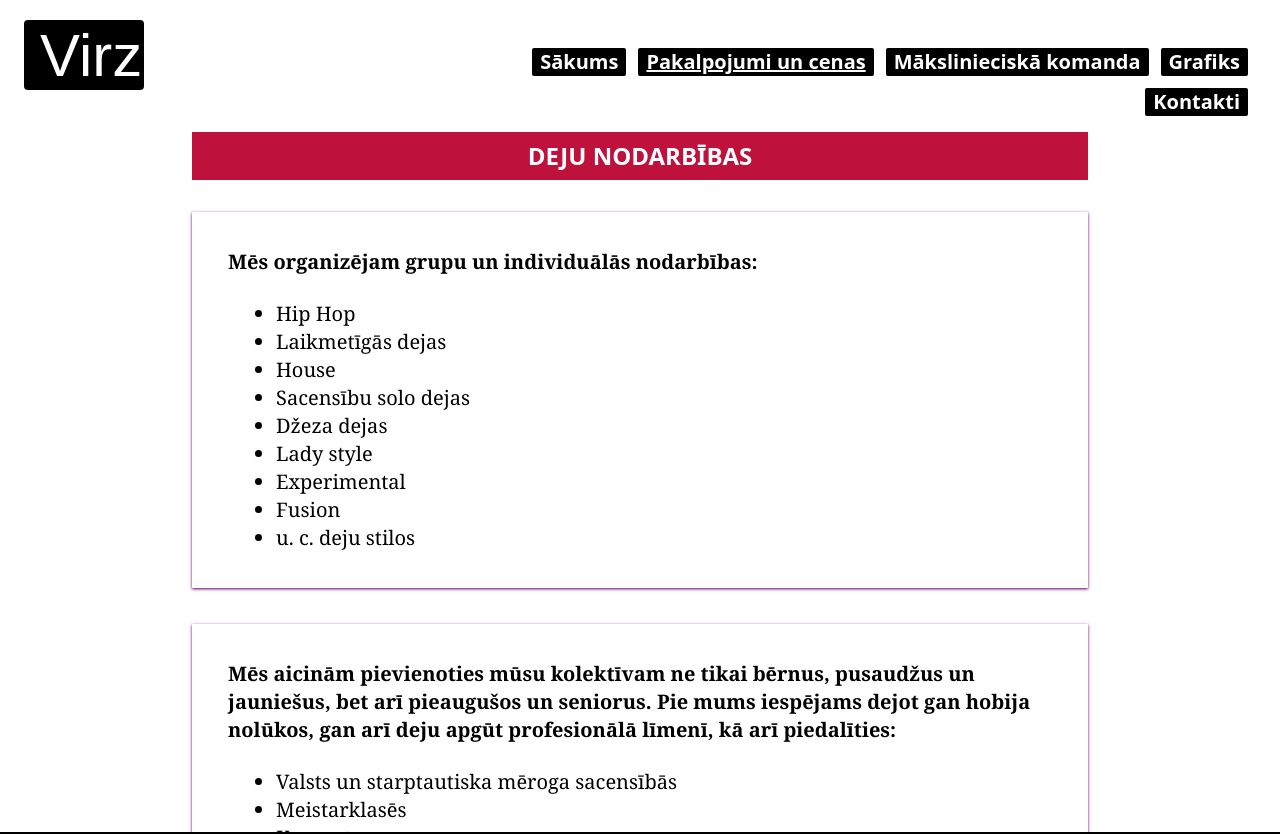
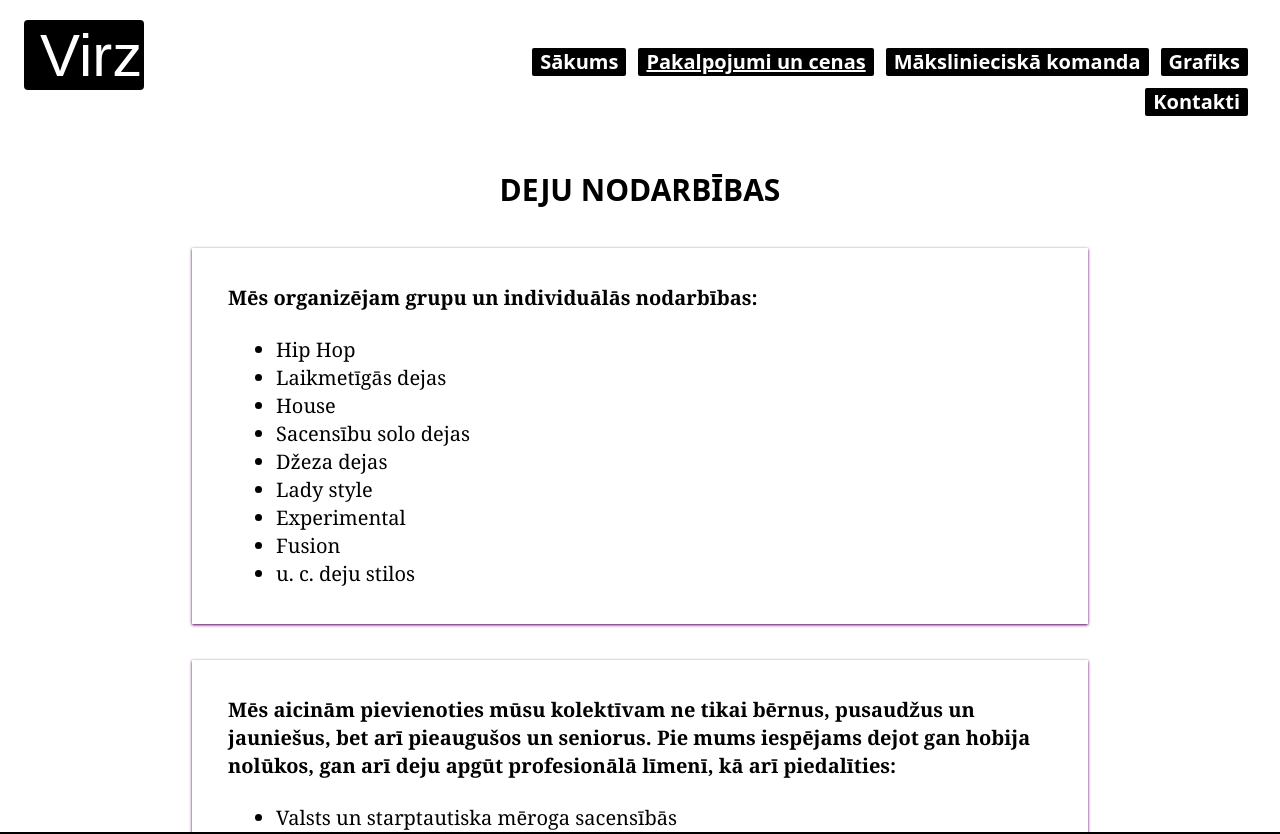
Before and after one commit to ErnestNeimanis/virziens, a Vue app in the folder virziens/: page /services in a window 1280 px wide. Shown: the top 834 px of the page. Built offline with nearby package versions, Linux system fonts and the light colour scheme; a web font is replaced by a local one.

Commit message:
services title bg removed

```diff
--- a/virziens/src/views/ServicesView.vue
+++ b/virziens/src/views/ServicesView.vue
@@ -220,11 +220,11 @@ const section3 = [
 
         <Header/>
 
-        <section id="section1" class="max-w-4xl mx-auto mb-8  ">
+        <section id="section1" class="max-w-4xl mx-auto mb-8 pt-8   ">
 
 
                 <div
-                    class="bg-rose-700 text-white text-center text-2xl font-extrabold py-2 px-4  w-full uppercase"
+                    class=" text-center text-3xl  font-extrabold py-2 px-4       w-full uppercase"
                    >
                     DEJU NODARBĪBAS
                 </div>
```
Also changed, not shown: 3 other files (tests, documents, lock files or other folders).
